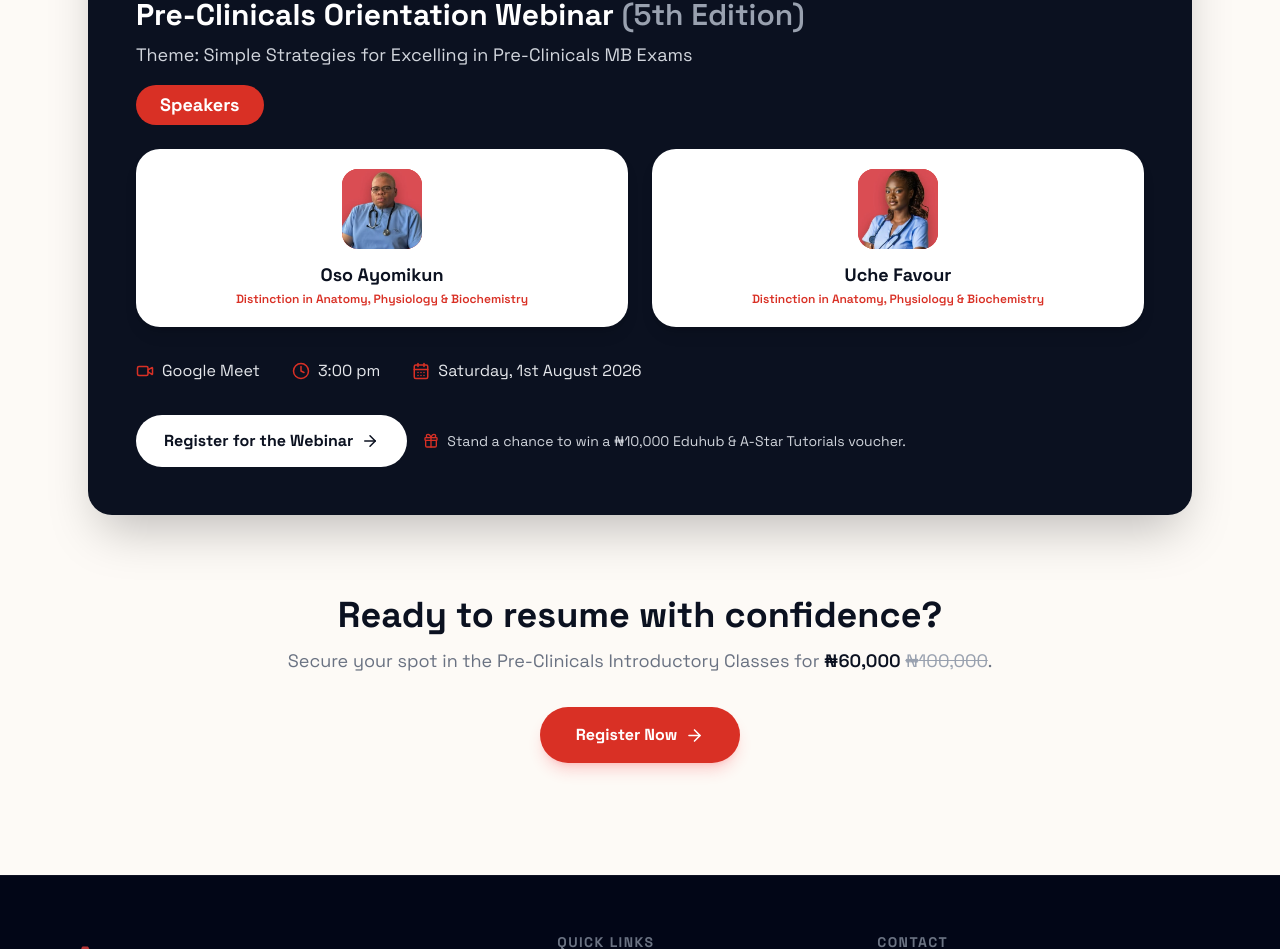
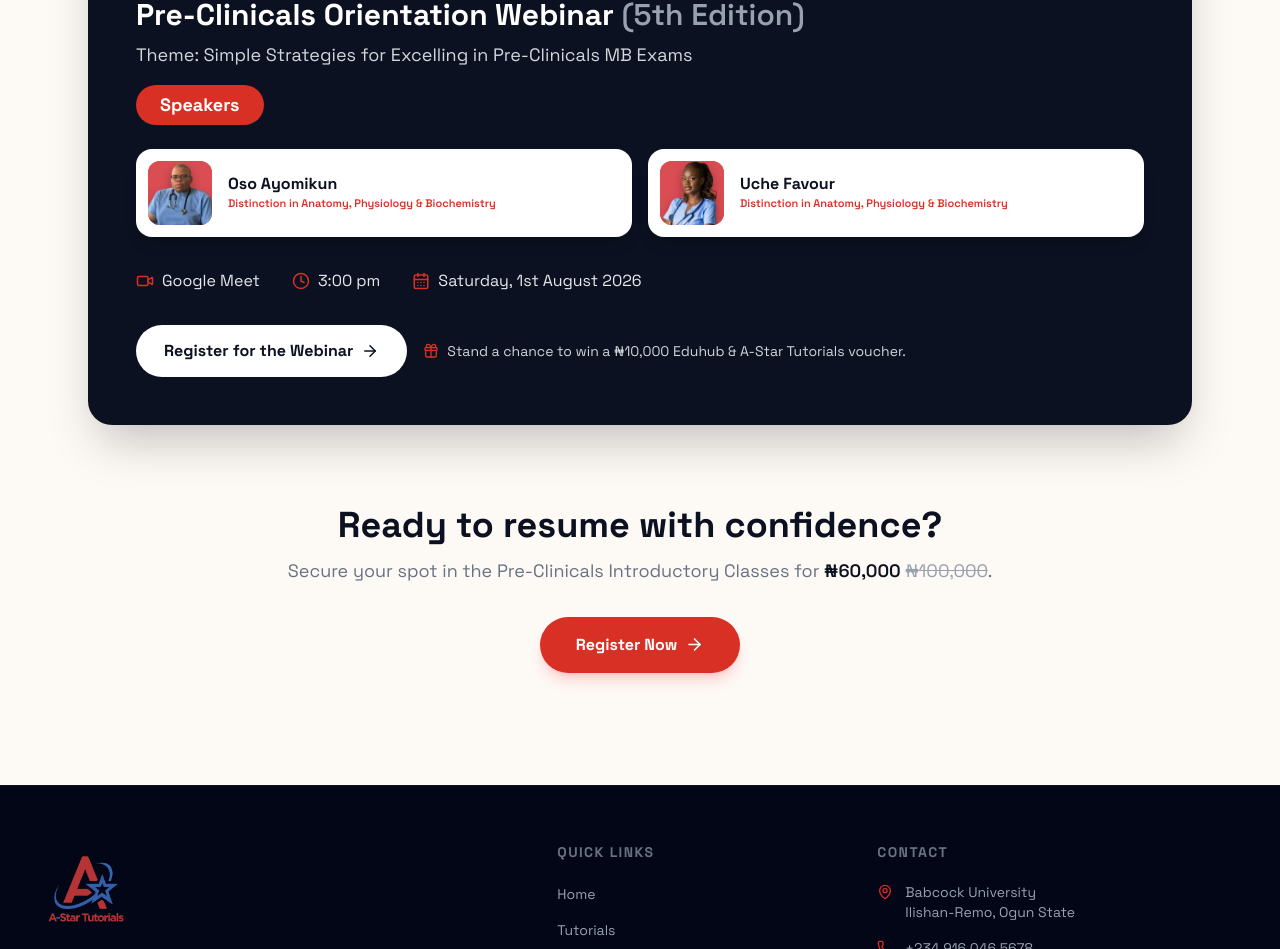
Before and after one commit to astartutorials/astutorials-v1, a Next.js app: page /preclinicals in a window 1280 px wide. Shown: the part 1205-2154 px from the top of the page. Built offline with nearby package versions, Linux system fonts and the light colour scheme.

Commit message:
style: compact horizontal layout for speaker cards
The small photo centered in a large card left awkward empty space.
Switch to a tight photo-left / name-right row so the card hugs its
content.

```diff
--- a/components/preclinicals/PreClinicalsLanding.tsx
+++ b/components/preclinicals/PreClinicalsLanding.tsx
@@ -200,27 +200,29 @@
                 Speakers
               </p>
             </div>
-            <div className="mt-6 grid grid-cols-2 gap-4 sm:gap-6">
+            <div className="mt-6 grid grid-cols-1 sm:grid-cols-2 gap-4">
               {SPEAKERS.map((s) => (
                 <div
                   key={s.name}
-                  className="rounded-3xl bg-white p-4 sm:p-5 shadow-lg text-center"
+                  className="flex items-center gap-4 rounded-2xl bg-white p-3 shadow-lg"
                 >
-                  <div className="relative mx-auto h-16 w-16 sm:h-20 sm:w-20 overflow-hidden rounded-2xl bg-[var(--astar-red)]">
+                  <div className="relative h-16 w-16 flex-shrink-0 overflow-hidden rounded-xl bg-[var(--astar-red)]">
                     <Image
                       src={s.img}
                       alt={s.name}
                       fill
-                      sizes="80px"
+                      sizes="64px"
                       className="object-cover object-top"
                     />
                   </div>
-                  <p className="mt-3 text-base sm:text-lg font-extrabold text-[var(--astar-navy)]">
-                    {s.name}
-                  </p>
-                  <p className="mt-0.5 text-[11px] sm:text-xs font-semibold text-[var(--astar-red)] leading-snug px-1">
-                    {s.credential}
-                  </p>
+                  <div className="min-w-0">
+                    <p className="text-base font-extrabold text-[var(--astar-navy)] leading-tight">
+                      {s.name}
+                    </p>
+                    <p className="mt-0.5 text-[11px] font-semibold text-[var(--astar-red)] leading-snug">
+                      {s.credential}
+                    </p>
+                  </div>
                 </div>
               ))}
             </div>
```
